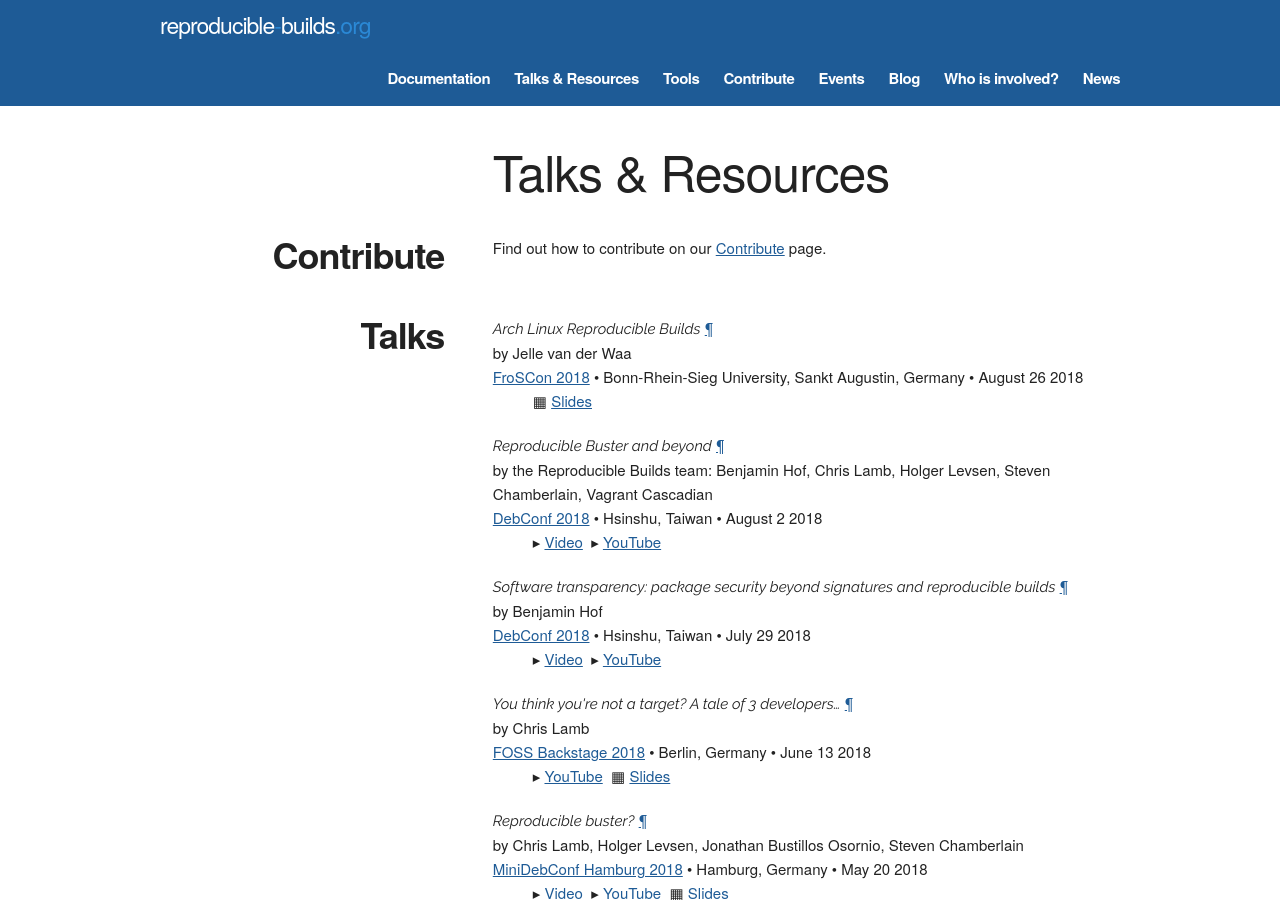
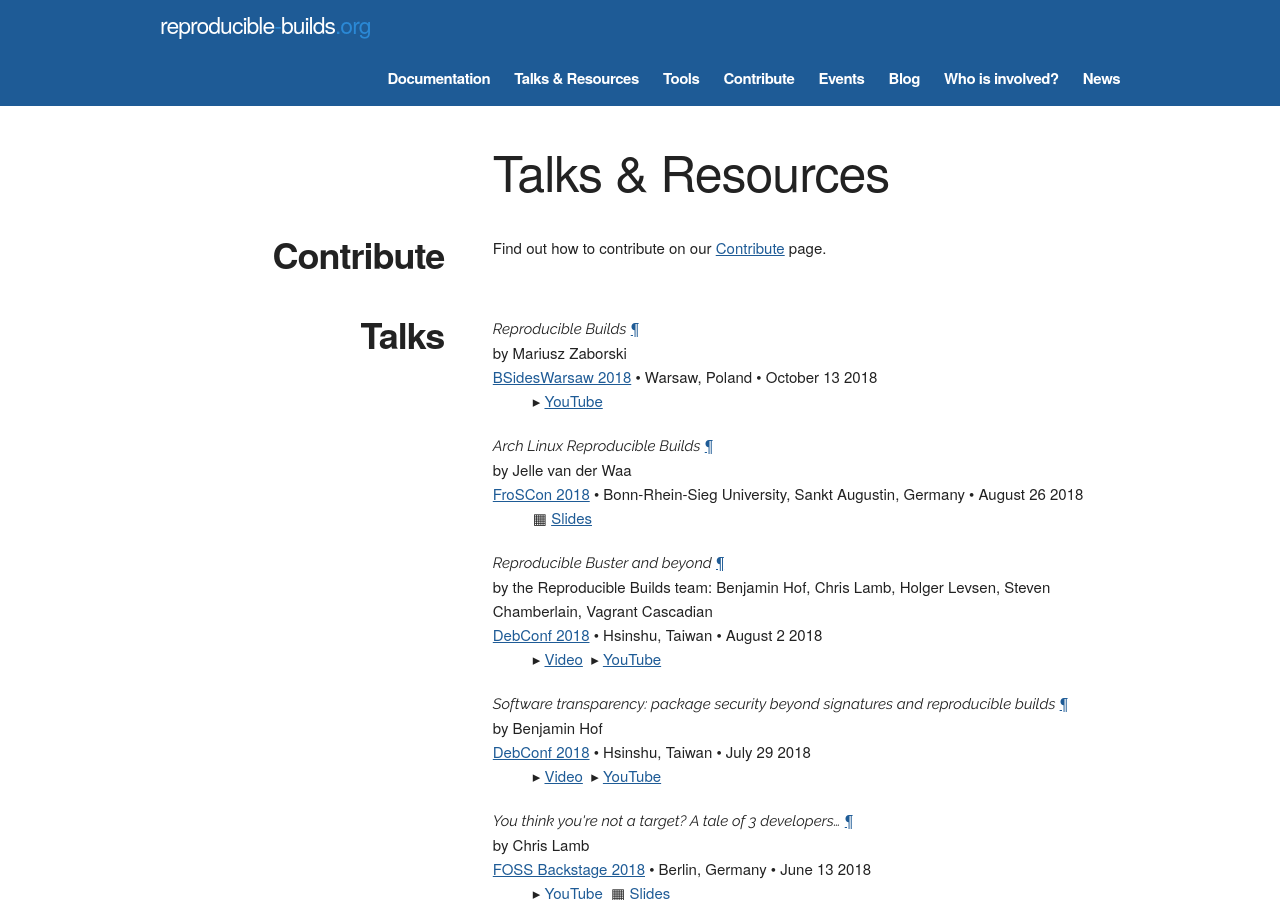
Before and after one commit to prototypefund/reproducible-website, a Jekyll site: the page built from resources.html, in a window 1280 px wide and 900 px high. Built offline with Jekyll 4.4.1, drawn with Linux system fonts in a browser that asks for light colours; some web fonts are replaced.

Commit message:
Add Mariusz Zaborski's BSidesWarsaw 2018 talk to our presentations page.

```diff
--- a/_data/presentations.yml
+++ b/_data/presentations.yml
@@ -1,3 +1,13 @@
+- title: Reproducible Builds
+  presented_by: Mariusz Zaborski
+  event:
+    url: https://securitybsides.pl/
+    name: BSidesWarsaw 2018
+    date: 2018-10-13
+    location: Warsaw, Poland
+  video:
+    youtube: kpRCfVk24m4
+
 - title: Arch Linux Reproducible Builds
   presented_by: Jelle van der Waa
   event:
```
